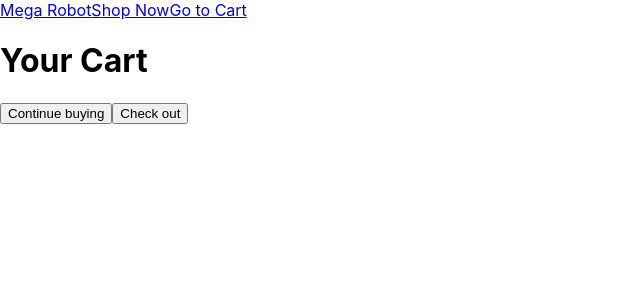
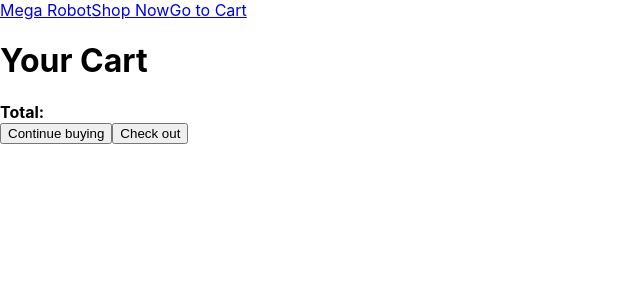
Before and after one commit to SonDo580/shopping-cart, a React (Create React App) app: page /cart in a window 1280 px wide. Shown: the top 300 px of the page, without its empty margins (0-640 px from the left). Built offline with nearby package versions, Linux system fonts and the light colour scheme.

Commit message:
Add 'Total' field

```diff
--- a/src/components/Cart.js
+++ b/src/components/Cart.js
@@ -7,6 +7,7 @@ export default function Cart(props) {
   return (
     <div>
       <h1>Your Cart</h1>
+
       <div className="cartItems">
         {chosenItems.map((item) => {
           return (
@@ -18,6 +19,9 @@ export default function Cart(props) {
           );
         })}
       </div>
+
+      <strong>Total: {}</strong>
+
       <div className="buttons">
         <button>Continue buying</button>
         <button>Check out</button>
```
